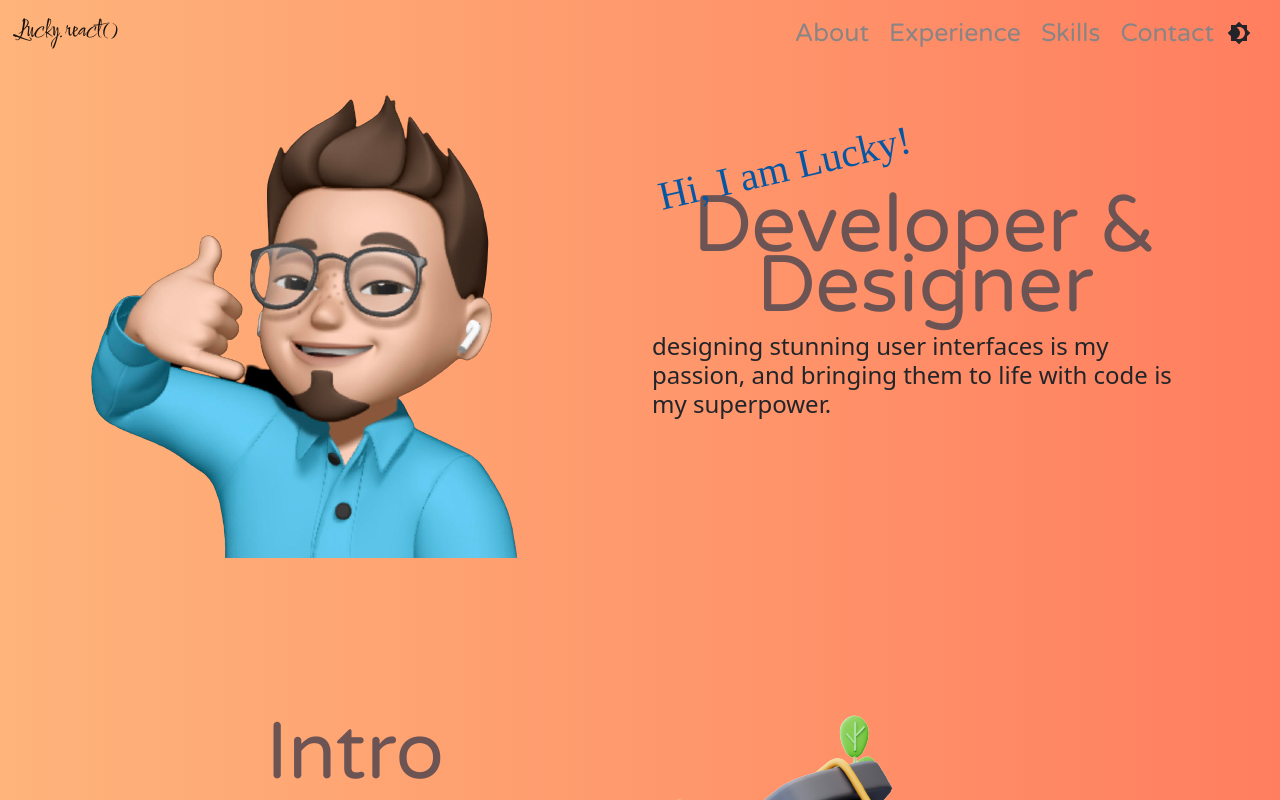
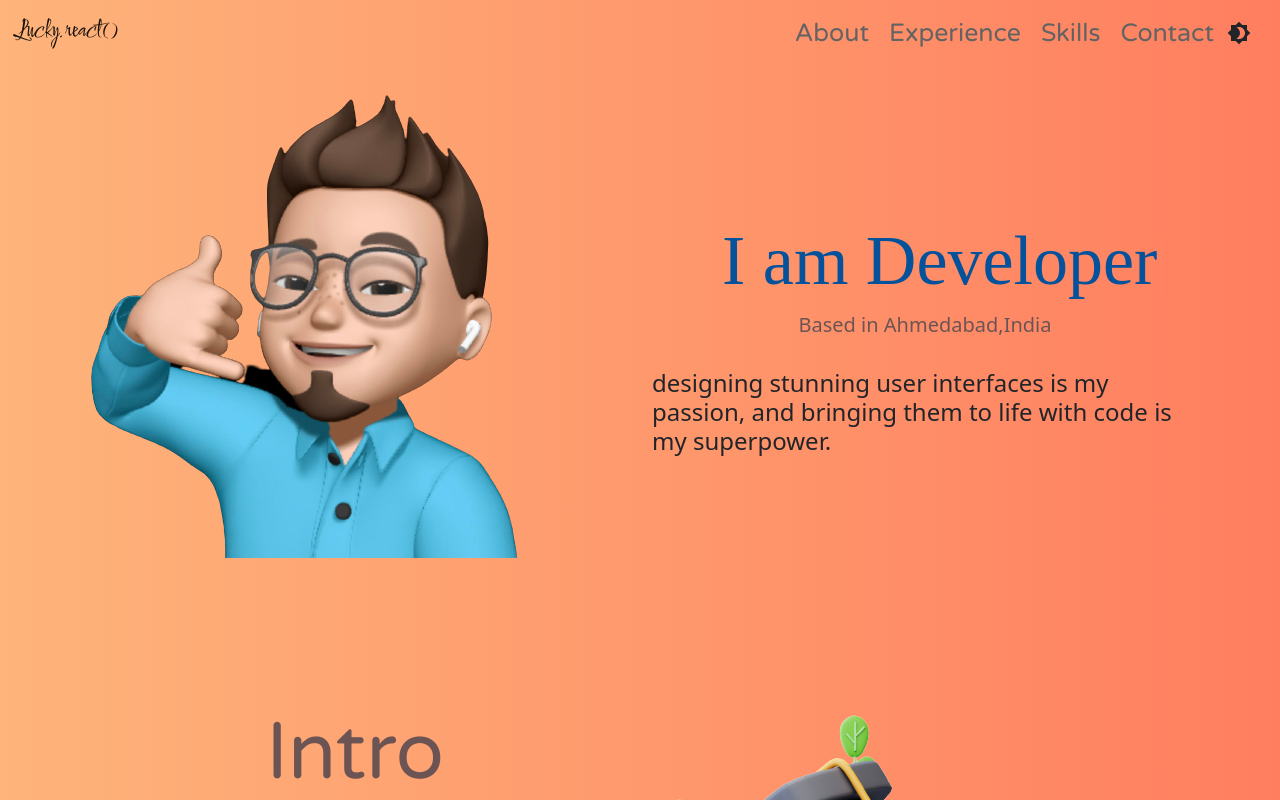
Before and after one commit to lucky-patel-7/Portfolio-Lucky, a React (Create React App) app: page / in a window 1280 px wide. Shown: the top 800 px of the page. Built offline with nearby package versions, Linux system fonts and the light colour scheme; a web font is replaced by a local one.

Commit message:
typewriter effect added

```diff
--- a/package.json
+++ b/package.json
@@ -22,8 +22,10 @@
     "react-router-dom": "^6.8.0",
     "react-router-hash-link": "^2.4.3",
     "react-scripts": "5.0.1",
+    "react-simple-typewriter": "^5.0.1",
     "reactstrap": "^9.1.5",
     "styled-components": "^5.3.6",
+    "typewriter-effect": "^2.19.0",
     "web-vitals": "^2.1.4"
   },
   "scripts": {
--- a/src/components/dynamic_data/Details.js
+++ b/src/components/dynamic_data/Details.js
@@ -124,7 +124,10 @@ export const introDetails = {
 
 export const aboutDetails = {
   name: "Hi, I am Lucky!",
-  position: "Developer &  Designer",
+  pos1: "I am Developer!",
+  pos2: "& Designer!",
+  pos3: "& Photographer!",
+  city: "Based in Ahmedabad,India",
   about:
     " designing stunning user interfaces is my passion, and bringing them to life with code is my superpower.",
   image: avatar,
--- /dev/null
+++ b/src/components/style_components/TypeWriterComponent.js
@@ -0,0 +1,24 @@
+import React from "react";
+import { useTypewriter, Cursor } from "react-simple-typewriter";
+import { aboutDetails } from "../dynamic_data/Details";
+
+const TypeWriterComponent = () => {
+  const [text] = useTypewriter({
+    words: [
+      aboutDetails.name,
+      aboutDetails.pos1,
+      aboutDetails.pos2,
+      aboutDetails.pos3,
+    ],
+    loop: false,
+  });
+
+  return (
+    <div className="name_title mt-5 pt-5">
+      <span>{text}</span>
+      <Cursor cursorColor="red" />
+    </div>
+  );
+};
+
+export default TypeWriterComponent;
--- a/src/components/ui_components/About.js
+++ b/src/components/ui_components/About.js
@@ -3,6 +3,7 @@ import Container from "react-bootstrap/Container";
 import Row from "react-bootstrap/Row";
 import Col from "react-bootstrap/Col";
 import { aboutDetails } from "../dynamic_data/Details";
+import TypeWriterComponent from "./../style_components/TypeWriterComponent";
 
 const About = () => {
   return (
@@ -25,9 +26,11 @@ const About = () => {
             data-aos-duration="500"
             data-aos-mirror="true"
           >
-            <p className="name_title h1 ">{aboutDetails.name}</p>
-            <p className="subtitle mt-0 mt-sm-3">{aboutDetails.position}</p>
-            <p className="h4 ">{aboutDetails.about}</p>
+            <TypeWriterComponent />
+
+            <p className="h5 city">{aboutDetails.city}</p>
+
+            <p className="h4 pt-4">{aboutDetails.about}</p>
           </Col>
         </Row>
       </Container>
--- a/src/components/ui_components/Testimonials.js
+++ b/src/components/ui_components/Testimonials.js
@@ -8,16 +8,13 @@ const Testimonials = () => {
   return (
     <>
       <div className="h-100">
-        <Container>
+        <Container
+          data-aos="flip-down"
+          data-aos-duration="1000"
+          data-aos-mirror="true"
+        >
           <Col>
-            <p
-              className="subtitle mt-5"
-              data-aos="flip-down"
-              data-aos-duration="1000"
-              data-aos-mirror="true"
-            >
-              Testimonials
-            </p>
+            <p className="subtitle mt-5 pt-5 pb-5">Testimonials</p>
           </Col>
           <Col className="d-flex">
             {testimonialsData.map((testimonial, index) => (
--- a/src/index.css
+++ b/src/index.css
@@ -26,7 +26,7 @@ code {
   margin-left: 20px;
   text-decoration: none;
   font-family: "Varela Round", sans-serif;
-  color: rgb(138, 132, 132);
+  color: rgb(99, 99, 99);
   font-size: 25px;
   display: inline-block;
   position: relative;
@@ -69,11 +69,12 @@ font-family: "Comforter", cursive; */
 /* typography */
 .name_title {
   font-family: "Birthstone Bounce", cursive;
-  font-weight: 900;
-  transform: rotate(-13deg);
-  font-size: 40px;
-  color: rgb(6, 87, 163);
-  /* margin-top: 20px; */
+  font-weight: 500;
+  /* transform: rotate(-13deg) !important; */
+  font-size: 70px;
+  color: rgb(4, 82, 155);
+  margin-left: 70px;
+  /* margin-top: 200px !important; */
 }
 
 .subtitle {
@@ -84,9 +85,14 @@ font-family: "Comforter", cursive; */
   line-height: 60px;
   text-align: center;
 }
+.city {
+  text-align: center;
+  color: rgb(109, 84, 84);
+}
 
 .introduction_details {
   text-align: justify;
+  color: red;
 }
 
 @media (max-width: 767px) {
@@ -244,3 +250,5 @@ font-family: "Comforter", cursive; */
   margin: 10px;
   padding: 10px;
 }
+
+/* typewriter */
```
Also changed, not shown: 1 other file (tests, documents, lock files or other folders).
